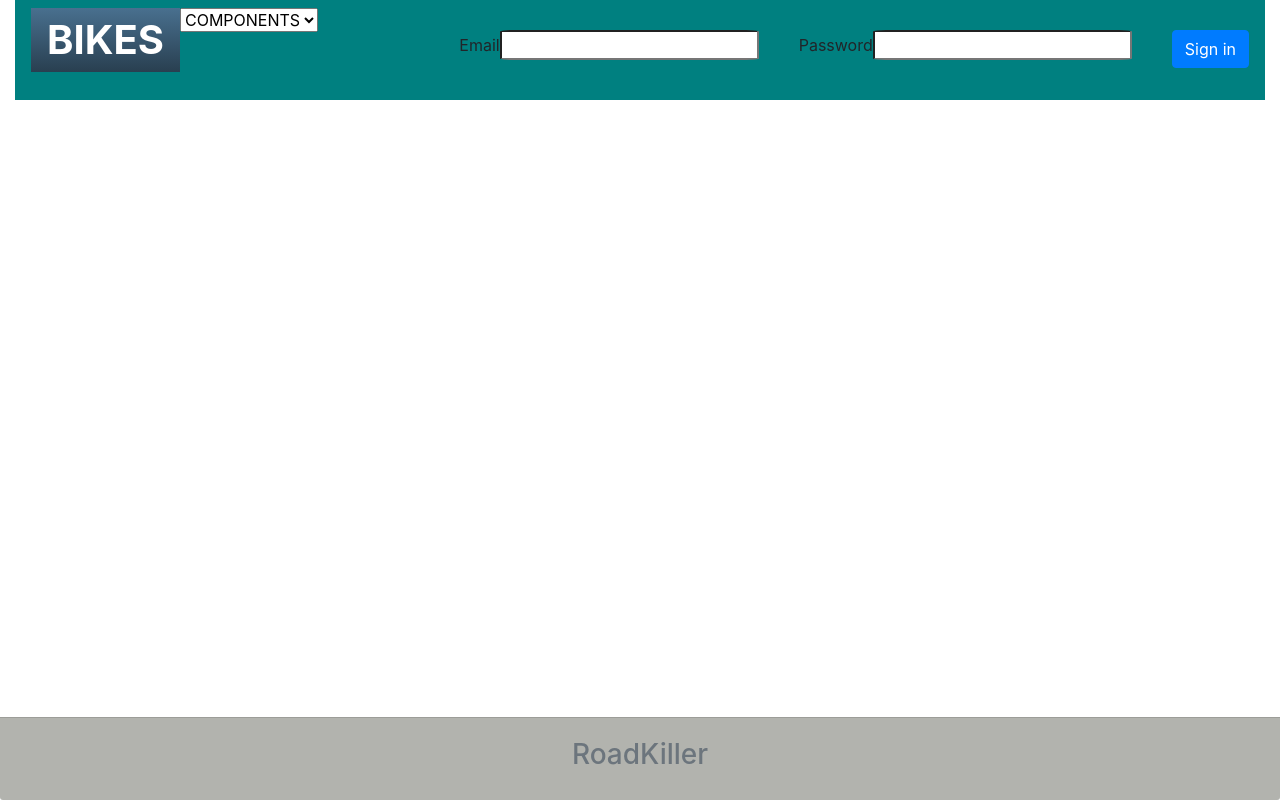
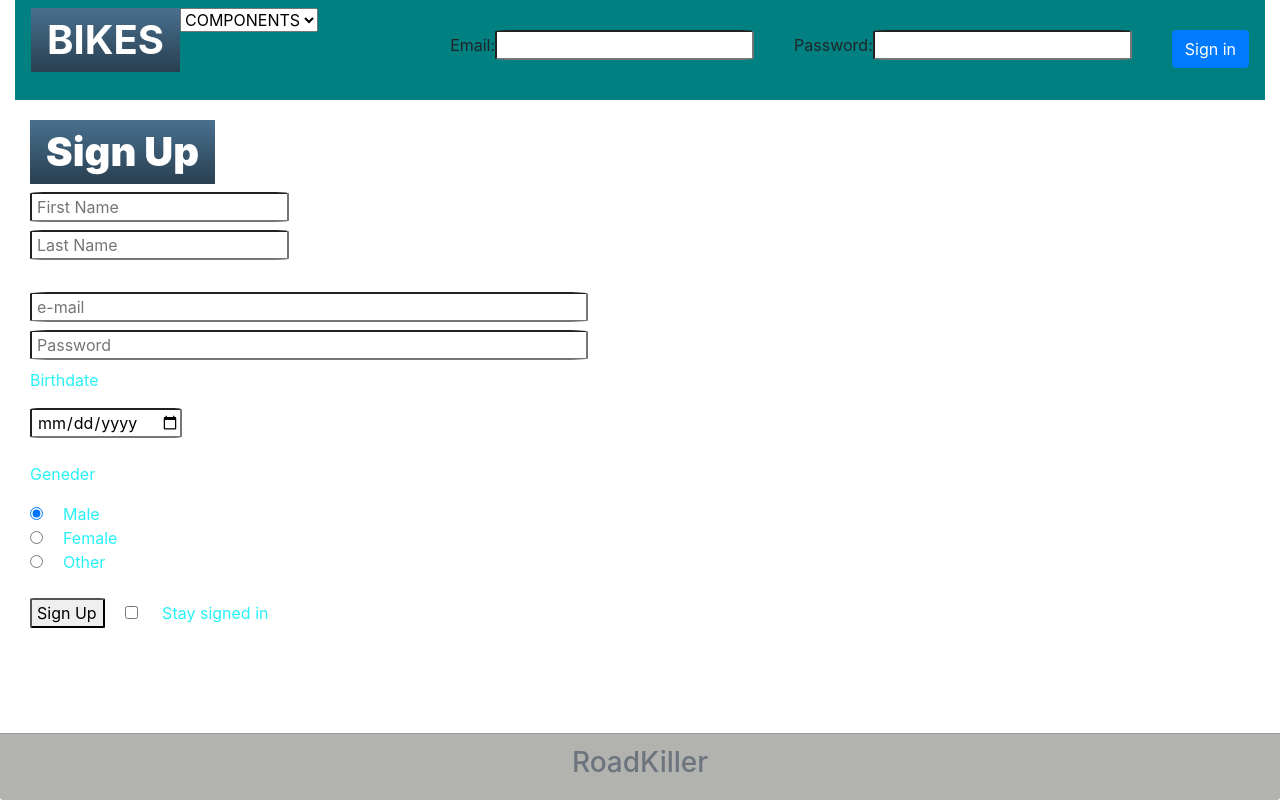
Before and after one commit to josephwele/RoadKiller, a React (Create React App) app in the folder client/: page / in a window 1280 px wide. Built offline with nearby package versions, Linux system fonts and the light colour scheme; the HTML template or start-up script is replaced by a standard one.

Commit message:
added some changes -4

```diff
--- a/client/src/App.js
+++ b/client/src/App.js
@@ -1,16 +1,62 @@
-import React from 'react';
-import logo from './logo.svg';
-import {NavBar} from './components/navBar.jsx';
-import {Footer} from  './components/footer.jsx';
+import React from 'react'
+import logo from './logo.svg'
+import { NavBar } from './components/navBar.jsx'
+import { Footer } from './components/footer.jsx'
 
-function App() {
+function App () {
   return (
-    <div className = 'App'>
-      <NavBar/>
-      <Footer/>
+    <div className='App'>
+      <NavBar />
+
+      <div className='col-1-3'>
+        <h1><b>Sign Up</b></h1>
+        <div className='first-name' style={{float: 'left', marginRight: '20px', clear: 'both'}}>
+              <label for='first-name'>
+            <input type='text' name='name' id='first-name' placeholder='First Name' />
+                </label>
+        </div>
+        <div className='last-name' st
+        yle={{float:'left'}}>
+          <label for='last-name'>
+                  <input type='text' name='name' id='last-name' placeholder='Last Name' />
+          </label>
+        </div>
+        <br style={{clear:'both'}}/>
+        <div className='e-mail'>
+              <label for='e-mail'>
+            <input type='tel' id='e-mail' name='email' placeholder='e-mail' style={{width: '200%',}} />
+                </label>
+        </div>
+        <div className='pass'>
+          <label for='pass'>
+                  <input type='password' id='pass' name='pass' placeholder='Password' minlength='5' required style={{width: '200%'}} />
+                </label>
+        </div>
+
+        <div className='drop-down'>
+          <p>Birthdate</p>
+          <input type='date' name='birthdate' style={{display: 'block'}}/>
+        </div><br />
+
+        <div className='gender'>
+          <p>Geneder</p>
+          <input type='radio' name='gender' value='Male' checked />Male<br />
+          <input type='radio' name='gender' value='Female' />Female<br />
+              <input type='radio' name='gender' value='Other' />Other
+        </div><br />
+        <div className='account-action'>
+          <input id='btn' type='submit' name='submit' value='Sign Up' />
+          <label>
+            <input type='checkbox' name='remember' /> Stay signed in
+          </label>
+        </div>
+
+      </div>
+
+      <Footer />
 
     </div>
-  );
+  )
 }
 
-export default App;
+export default App
--- a/client/src/components/footer.jsx
+++ b/client/src/components/footer.jsx
@@ -6,7 +6,7 @@ export class Footer extends React.Component{
     render(){
 
         return(
-<div class="card-footer text-muted" style={{position: 'absolute', left:'0px', bottom: '0px', width:'100%', textAlign:'center', padding: '20px', backgroundColor:'#B2B3AE'}}>
+<div class="card-footer text-muted" style={{position: 'fixed', left:'0px', bottom: '0px', width:'100%', textAlign:'center', backgroundColor:'#B2B3AE'}}>
    <h3>RoadKiller</h3>
   </div>
         )
--- a/client/src/components/navBar.jsx
+++ b/client/src/components/navBar.jsx
@@ -21,12 +21,12 @@ export class NavBar extends React.Component {
               <form action='/user/login' method='post'>
 
                   <div style={{ float: 'left', marginRight: '20px' }}>
-                <label for='email'>Email</label>
+                <label for='email'>Email:</label>
                 <input id='email' type='text' value='' name='body[email]' required />
               </div>
 
               <div style={{ float: 'left', marginRight: '20px' }}>
-                      <label for='password'>Password</label>
+                      <label for='password'>Password:</label>
                 <input id='password' type='password' value='' name='body[password]' minlength='5' required />
               </div>
               <div style={{ float: 'left' }}>
```
